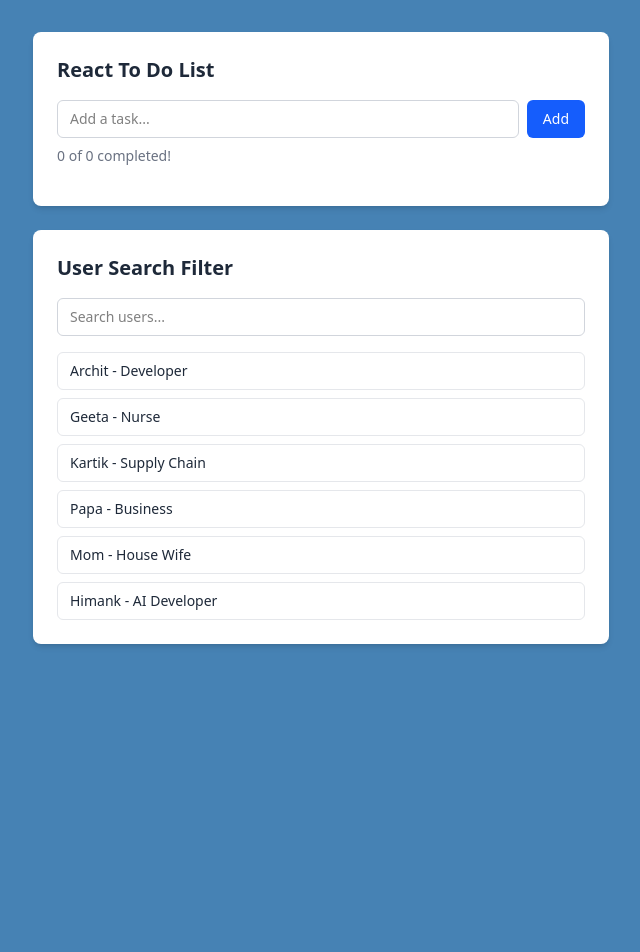
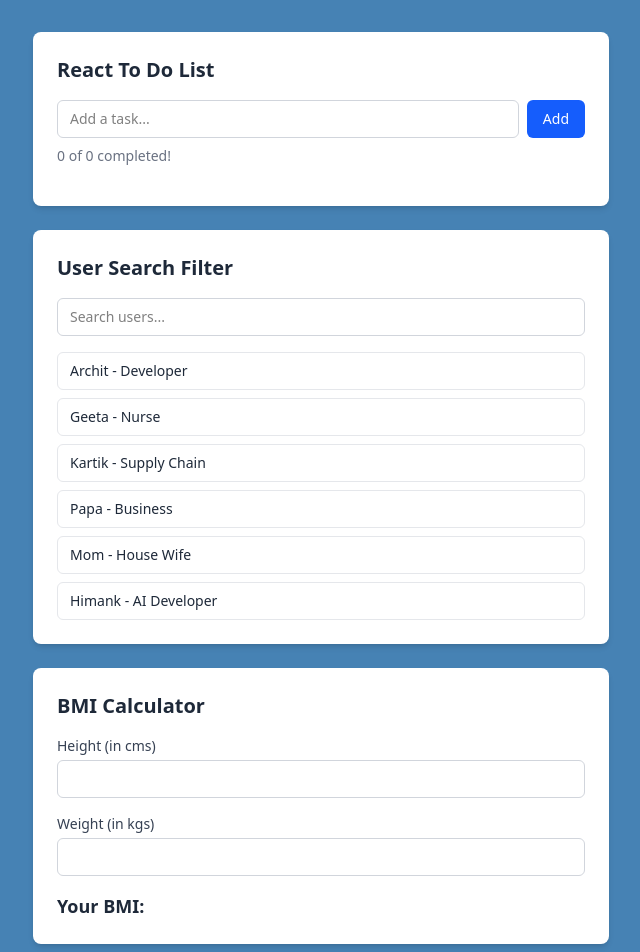
Before and after one commit to arath089/react-components, a React (Vite) app: page / in a window 1280 px wide. Shown: the top 952 px of the page, without its empty margins (319-959 px from the left). Before the commit the page ends 800 px from the top, so only its background shows below. Built offline with nearby package versions, Linux system fonts and the light colour scheme.

Commit message:
feat: Add BMI calculator component

```diff
--- a/src/App.jsx
+++ b/src/App.jsx
@@ -1,11 +1,13 @@
 import TodoList from "./TodoList/ToDoList";
 import UserSearchFilter from "./UserSearch/UserSearchFilter";
+import BMICalculator from "./BMI Calculator/BMICalculator";
 
 export default function App() {
   return (
     <div className="app">
       <TodoList />
       <UserSearchFilter />
+      <BMICalculator />
     </div>
   );
 }
--- /dev/null
+++ b/src/BMI Calculator/BMICalculator.jsx
@@ -0,0 +1,83 @@
+import { useState } from "react";
+
+export default function BMICalculator() {
+  const [height, setHeight] = useState("");
+  const [weight, setWeight] = useState("");
+
+  const heightInMeters = height / 100;
+  const bmi = weight / (heightInMeters * heightInMeters);
+  const calculateBMI = Number(bmi.toFixed(1));
+
+  const category =
+    calculateBMI < 18.5
+      ? "Underweight"
+      : calculateBMI < 25
+      ? "Normal"
+      : calculateBMI < 30
+      ? "Overweight"
+      : "Obese";
+
+  const categoryColor =
+    calculateBMI < 18.5
+      ? "text-blue-600"
+      : calculateBMI < 25
+      ? "text-green-600"
+      : calculateBMI < 30
+      ? "text-orange-500"
+      : "text-red-600";
+
+  return (
+    <div className="w-full max-w-xl rounded-lg bg-white p-6 shadow-md flex flex-col gap-4">
+      <h3 className="text-xl font-semibold text-gray-800">BMI Calculator</h3>
+
+      <label className="flex flex-col gap-1 text-sm font-medium text-gray-700">
+        Height (in cms)
+        <input
+          value={height}
+          onChange={(e) => setHeight(Number(e.target.value))}
+          className="rounded-md border border-gray-300 px-3 py-2 text-sm focus:border-blue-500 focus:outline-none"
+        />
+      </label>
+      <label className="flex flex-col gap-1 text-sm font-medium text-gray-700">
+        Weight (in kgs)
+        <input
+          value={weight}
+          onChange={(e) => setWeight(Number(e.target.value))}
+          className="rounded-md border border-gray-300 px-3 py-2 text-sm focus:border-blue-500 focus:outline-none"
+        />
+      </label>
+
+      <div className="flex items-center gap-2">
+        <h3 className="text-lg font-semibold text-gray-800">Your BMI:</h3>
+        {height !== "" && weight !== "" && (
+          <h3 className="text-lg font-semibold text-gray-800">{calculateBMI}</h3>
+        )}
+      </div>
+      {height !== "" && weight !== "" && (
+        <h3 className={`text-lg font-semibold ${categoryColor}`}>{category}</h3>
+      )}
+    </div>
+  );
+}
+
+/*
+DECOMPOSITION
+- States
+  - height - controlled input values
+  - weight - controlled input values
+
+- Shapes
+  - height - in cms - number
+  - weight - in kgs - number
+
+- Derived values
+  - calculateBMI - rounded to 1 decimal place
+  - categorization
+  - height - to be calculated in meters not cms
+
+- JSX
+  - 2 inputs for height and weight, height in cms and weight in kgs
+  - Output BMI category
+  - BMI value
+
+ */
```
